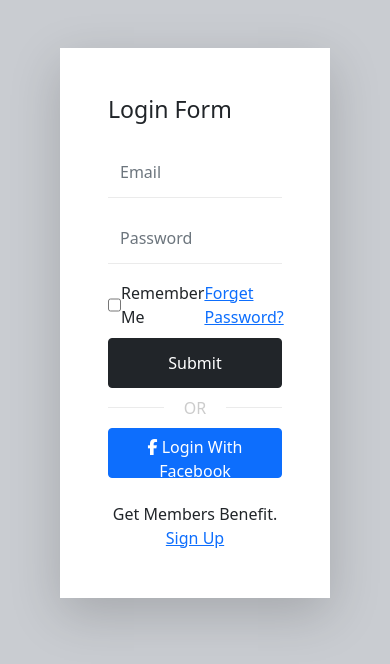
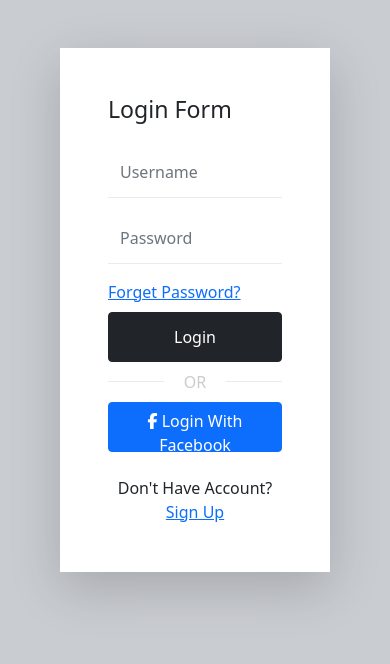
Before and after one commit to Sandeep1908/EmailVarification-via-Django, a Django app: page /login/ in a window 390 px wide. Shown: the top 664 px of the page. Run offline with Django 3.2, Linux system fonts and the light colour scheme; some libraries are stand-ins or nearby versions.

Commit message:
login done

```diff
--- a/Core/urls.py
+++ b/Core/urls.py
@@ -24,5 +24,6 @@ urlpatterns = [
     path('register/',views.register,name='register'),
     path('token/',views.token_sent,name='token'),
     path('verify/<token>',views.verify,name='varify'),
-    path('login/',views.login,name='login')
+    path('login/',views.login_attemp,name='login'),
+    path('logout/',views.logout_user,name='logout')
 ]
--- /dev/null
+++ b/app/templates/app/base.html
@@ -0,0 +1,62 @@
+{% load static %}
+<!doctype html>
+<html lang="en">
+  <head>
+    <meta charset="utf-8">
+    <meta name="viewport" content="width=device-width, initial-scale=1">
+
+    <!-- Bootstrap CSS -->
+    <link href="https://cdn.jsdelivr.net/npm/bootstrap@5.0.2/dist/css/bootstrap.min.css" rel="stylesheet" integrity="sha384-EVSTQN3/azprG1Anm3QDgpJLIm9Nao0Yz1ztcQTwFspd3yD65VohhpuuCOmLASjC" crossorigin="anonymous">
+    <script src="https://use.fontawesome.com/f59bcd8580.js"></script>
+
+    <link rel="stylesheet" href="{% static 'css/style.css' %}">
+
+    <title>Hello, world!</title>
+  </head>
+  <body>
+    {% block content %}
+    {% if messages %}
+    {% for message in messages %}
+    <p class="alert alert-info">{{message}}</p>
+    {% endfor %}
+    {% endif %}
+    <div class="container">
+      <div class="row m-5 no-gutters shadow-lg">
+        <div class="col-md-6 d-none d-md-block">
+          <img src="https://images.unsplash.com/photo-1566888596782-c7f41cc184c5?ixlib=rb-1.2.1&auto=format&fit=crop&w=2134&q=80" class="img-fluid" style="min-height:100%;" />
+        </div>
+        <div class="col-md-6 bg-white p-5">
+          <h3 class="pb-3">Login Form</h3>
+          <div class="form-style">
+            <form>
+              <div class="form-group pb-3">
+                <input type="text" placeholder="Username" name="username" class="form-control" id="exampleInputEmail1" aria-describedby="emailHelp">
+              </div>
+              <div class="form-group pb-3">
+                <input type="password" placeholder="Password" name="password" class="form-control" id="exampleInputPassword1">
+      </div>
+      <div class="d-flex align-items-center justify-content-between">
+
+    <div><a href="#">Forget Password?</a></div>
+  </div>
+  <div class="pb-2">
+    <button type="submit" class="btn btn-dark w-100 font-weight-bold mt-2">Submit</button>
+  </div>
+</form>
+<div class="sideline">OR</div>
+<div>
+  <button type="submit" class="btn btn-primary w-100 font-weight-bold mt-2"><i class="fa fa-facebook" aria-hidden="true"></i> Login With Facebook</button>
+</div>
+<div class="pt-4 text-center">
+  Get Members Benefit. <a href="{% url 'register' %}">Sign Up</a>
+</div>
+</div>
+
+</div>
+</div>
+</div>
+{% endblock content %}
+
+<script src="https://cdn.jsdelivr.net/npm/bootstrap@5.0.2/dist/js/bootstrap.bundle.min.js" integrity="sha384-MrcW6ZMFYlzcLA8Nl+NtUVF0sA7MsXsP1UyJoMp4YLEuNSfAP+JcXn/tWtIaxVXM" crossorigin="anonymous"></script>
+</body>
+</html>
--- /dev/null
+++ b/app/templates/app/home.html
@@ -0,0 +1,34 @@
+{% extends 'app/base.html' %}
+{% block content %}
+<nav class="navbar navbar-expand-lg navbar-dark bg-dark">
+    <div class="container-fluid">
+      <a class="navbar-brand" href="#">Samy'Page</a>
+      <button class="navbar-toggler" type="button" data-bs-toggle="collapse" data-bs-target="#navbarSupportedContent" aria-controls="navbarSupportedContent" aria-expanded="false" aria-label="Toggle navigation">
+        <span class="navbar-toggler-icon"></span>
+      </button>
+      <div class="collapse navbar-collapse" id="navbarSupportedContent">
+        <ul class="navbar-nav me-auto mb-2 mb-lg-0">
+          <li class="nav-item">
+            <a class="nav-link active" aria-current="page" href="#">Home</a>
+          </li>
+          <li class="nav-item">
+            <a class="nav-link" href="{% url 'logout' %}">Logout</a>
+          </li>
+
+        </ul>
+        <form class="d-flex">
+          <input class="form-control me-2" type="search" placeholder="Search" aria-label="Search">
+          <button class="btn btn-outline-success" type="submit">Search</button>
+        </form>
+      </div>
+    </div>
+  </nav>
+<div class="container">
+    <div class="row">
+        <div class="col">
+            <h1>Hello {{request.user.username}}</h1>
+            <h2>Welcome to the home page</h2>
+        </div>
+    </div>
+</div>
+{% endblock content %}
--- a/app/templates/app/login.html
+++ b/app/templates/app/login.html
@@ -1,54 +1,48 @@
-{% load static %}
-<!doctype html>
-<html lang="en">
-  <head>
-    <meta charset="utf-8">
-    <meta name="viewport" content="width=device-width, initial-scale=1">
+{% extends 'app/home.html' %}
 
-    <!-- Bootstrap CSS -->
-    <link href="https://cdn.jsdelivr.net/npm/bootstrap@5.0.2/dist/css/bootstrap.min.css" rel="stylesheet" integrity="sha384-EVSTQN3/azprG1Anm3QDgpJLIm9Nao0Yz1ztcQTwFspd3yD65VohhpuuCOmLASjC" crossorigin="anonymous">
-    <script src="https://use.fontawesome.com/f59bcd8580.js"></script>
+{% block content %}
 
-    <link rel="stylesheet" href="{% static 'css/style.css' %}">
+<div class="container">
 
-    <title>Hello, world!</title>
-  </head>
-  <body>
-    {% block content %}
+  <div class="row m-5 no-gutters shadow-lg">
+    <div class="col-md-6 d-none d-md-block">
+      <img
+        src="https://images.unsplash.com/photo-1566888596782-c7f41cc184c5?ixlib=rb-1.2.1&auto=format&fit=crop&w=2134&q=80"
+        class="img-fluid" style="min-height:100%;" />
+    </div>
+    <div class="col-md-6 bg-white p-5">
       {% if messages %}
       {% for message in messages %}
       <p class="alert alert-info">{{message}}</p>
       {% endfor %}
       {% endif %}
-    <div class="container">
-      <div class="row m-5 no-gutters shadow-lg">
-        <div class="col-md-6 d-none d-md-block">
-          <img src="https://images.unsplash.com/photo-1566888596782-c7f41cc184c5?ixlib=rb-1.2.1&auto=format&fit=crop&w=2134&q=80" class="img-fluid" style="min-height:100%;" />
-        </div>
-        <div class="col-md-6 bg-white p-5">
       <h3 class="pb-3">Login Form</h3>
       <div class="form-style">
-            <form>
+        <form method="POST">
+          {% csrf_token %}
           <div class="form-group pb-3">
-                <input type="email" placeholder="Email" class="form-control" id="exampleInputEmail1" aria-describedby="emailHelp">
+            <input type="text" placeholder="Username" name="username" class="form-control" id="exampleInputEmail1"
+              aria-describedby="emailHelp">
           </div>
           <div class="form-group pb-3">
-                <input type="password" placeholder="Password" class="form-control" id="exampleInputPassword1">
+            <input type="password" placeholder="Password" name="password" class="form-control"
+              id="exampleInputPassword1">
           </div>
           <div class="d-flex align-items-center justify-content-between">
-    <div class="d-flex align-items-center"><input name="" type="checkbox" value="" /> <span class="pl-2 font-weight-bold">Remember Me</span></div>
+
             <div><a href="#">Forget Password?</a></div>
           </div>
           <div class="pb-2">
-    <button type="submit" class="btn btn-dark w-100 font-weight-bold mt-2">Submit</button>
+            <button type="submit" class="btn btn-dark w-100 font-weight-bold mt-2">Login</button>
           </div>
         </form>
         <div class="sideline">OR</div>
         <div>
-  <button type="submit" class="btn btn-primary w-100 font-weight-bold mt-2"><i class="fa fa-facebook" aria-hidden="true"></i> Login With Facebook</button>
+          <button type="submit" class="btn btn-primary w-100 font-weight-bold mt-2"><i class="fa fa-facebook"
+              aria-hidden="true"></i> Login With Facebook</button>
         </div>
         <div class="pt-4 text-center">
-  Get Members Benefit. <a href="{% url 'register' %}">Sign Up</a>
+          Don't Have Account? <a href="{% url 'register' %}">Sign Up</a>
         </div>
       </div>
 
@@ -56,7 +50,3 @@
   </div>
 </div>
 {% endblock content %}
-
-<script src="https://cdn.jsdelivr.net/npm/bootstrap@5.0.2/dist/js/bootstrap.bundle.min.js" integrity="sha384-MrcW6ZMFYlzcLA8Nl+NtUVF0sA7MsXsP1UyJoMp4YLEuNSfAP+JcXn/tWtIaxVXM" crossorigin="anonymous"></script>
-</body>
-</html>
--- a/app/templates/app/register.html
+++ b/app/templates/app/register.html
@@ -1,4 +1,4 @@
-{% extends 'app/login.html' %}
+{% extends 'app/base.html' %}
 
 {% block content %}
 <div class="container">
@@ -36,7 +36,7 @@
                     </div>
 
                     <div class="pb-2">
-                        <button type="submit" class="btn btn-dark w-100 font-weight-bold mt-2">Sing Up</button>
+                        <button type="submit" class="btn btn-dark w-100 font-weight-bold mt-2">Sign Up</button>
                     </div>
 
                 </form>
@@ -48,7 +48,7 @@
                             aria-hidden="true"></i> Login With Facebook</button>
                 </div>
                 <div class="pt-4 text-center">
-                    Already Have an Account? <a href="#">Login Here</a>
+                    Already Have an Account? <a href="{% url 'login' %}">Login Here</a>
                 </div>
             </div>
 
--- a/app/templates/app/token.html
+++ b/app/templates/app/token.html
@@ -1,4 +1,4 @@
-{% extends 'app/login.html' %}
+{% extends 'app/base.html' %}
 
 {% block content %}
 <div class="contianer bg-dark text-white text-center">
--- a/app/views.py
+++ b/app/views.py
@@ -1,3 +1,4 @@
+from django.http.response import HttpResponse
 from Core.settings import EMAIL_HOST_USER
 import uuid
 from django.contrib.auth.models import User
@@ -5,42 +6,85 @@ from django.shortcuts import redirect, render
 from .models import Profile
 from django.contrib import messages
 from django.core.mail import send_mail
+from django.contrib.auth import authenticate,login,logout
+
 
 
 def home(request):
-    return render(request, 'app/base.html')
+    if request.user.is_authenticated:
+        if request.session.get('username')==request.user.username:
+            return render(request, 'app/home.html')
+        else:
+            return HttpResponse('plese login first')
+    else:
+        return redirect('/login')
 
 
-def login(request):
-    return render(request,'app/login.html')
+def login_attemp(request):
+    if not request.user.is_authenticated:
+        if request.method=='POST':
+            username=request.POST['username']
+            password=request.POST['password']
+
+            user=User.objects.filter(username=username).first()
+            if user is None:
+                messages.info(request,'User not found')
+                return redirect('/login')
+
+            profile=Profile.objects.filter(user=user).first()
+            if not profile.is_valid:
+                messages.info(request,'Your account is not varified please check you mail')
+                return redirect('/login')
+
+            reg=authenticate(username=username,password=password)
+            if reg is None:
+                messages.info(request,'Wrong password')
+                return redirect('/login')
+            else:
+                login(request,reg)
+                request.session['username']=username
+                return redirect('/')
+
+
+        return render(request,'app/login.html')
+    else:
+        return redirect('/')
 
 
 def register(request):
-    if request.method == 'POST':
-        username = request.POST['username']
-        email = request.POST['email']
-        password = request.POST['password']
+    if not request.user.is_authenticated:
+        if request.method == 'POST':
+            username = request.POST['username']
+            email = request.POST['email']
+            password = request.POST['password']
 
-        if User.objects.filter(username=username).first():
-            messages.info(request, 'Username is already  taken')
-            return redirect('/register')
+            if User.objects.filter(username=username).first():
+                messages.info(request, 'Username is already  taken')
+                return redirect('/register')
 
-        if User.objects.filter(email=email).first():
-            messages.info(request, 'Email is already Taken')
-            return redirect('/register')
+            if User.objects.filter(email=email).first():
+                messages.info(request, 'Email is already Taken')
+                return redirect('/register')
 
-        user = User(username=username, email=email, password=password)
-        if user is not None:
-            user.save()
+            user = User(username=username, email=email)
+            user.set_password(password)
+            if user is not None:
+                user.save()
 
-        token = str(uuid.uuid4())
-        profile = Profile.objects.create(user=user, token=token)
-        if profile is not None:
-            profile.save()
-        send_confirmation_mail(email,token)
-        return redirect('/token/')
+            token = str(uuid.uuid4())
+            profile = Profile.objects.create(user=user, token=token)
+            if profile is not None:
+                profile.save()
+            send_confirmation_mail(email,token)
+            return redirect('/token/')
 
-    return render(request, 'app/register.html')
+        return render(request, 'app/register.html')
+    else:
+        return redirect('/')
+
+def logout_user(request):
+    logout(request)
+    return redirect('/login')
 
 def verify(request,token):
     profile=Profile.objects.filter(token=token).first()
```
Also changed, not shown: db.sqlite3. Lines whose indentation alone changed are shown as unchanged.
